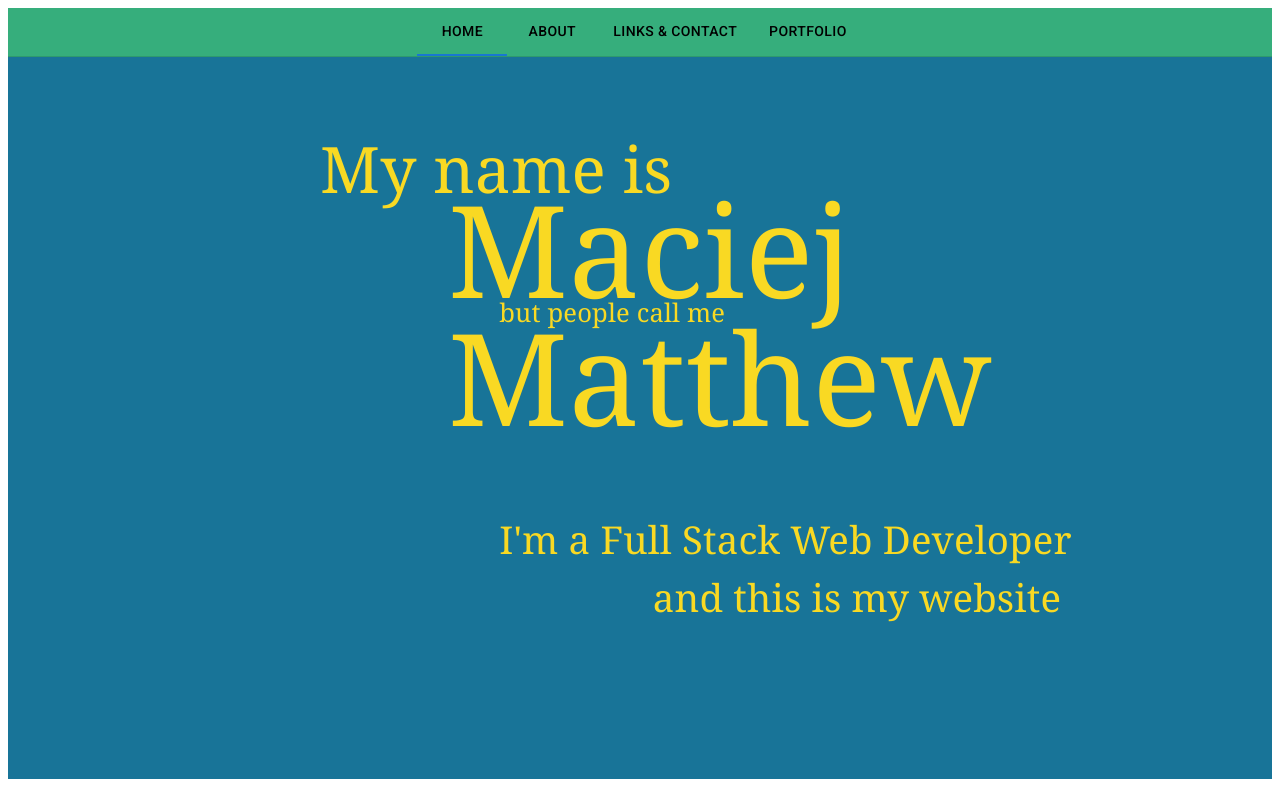
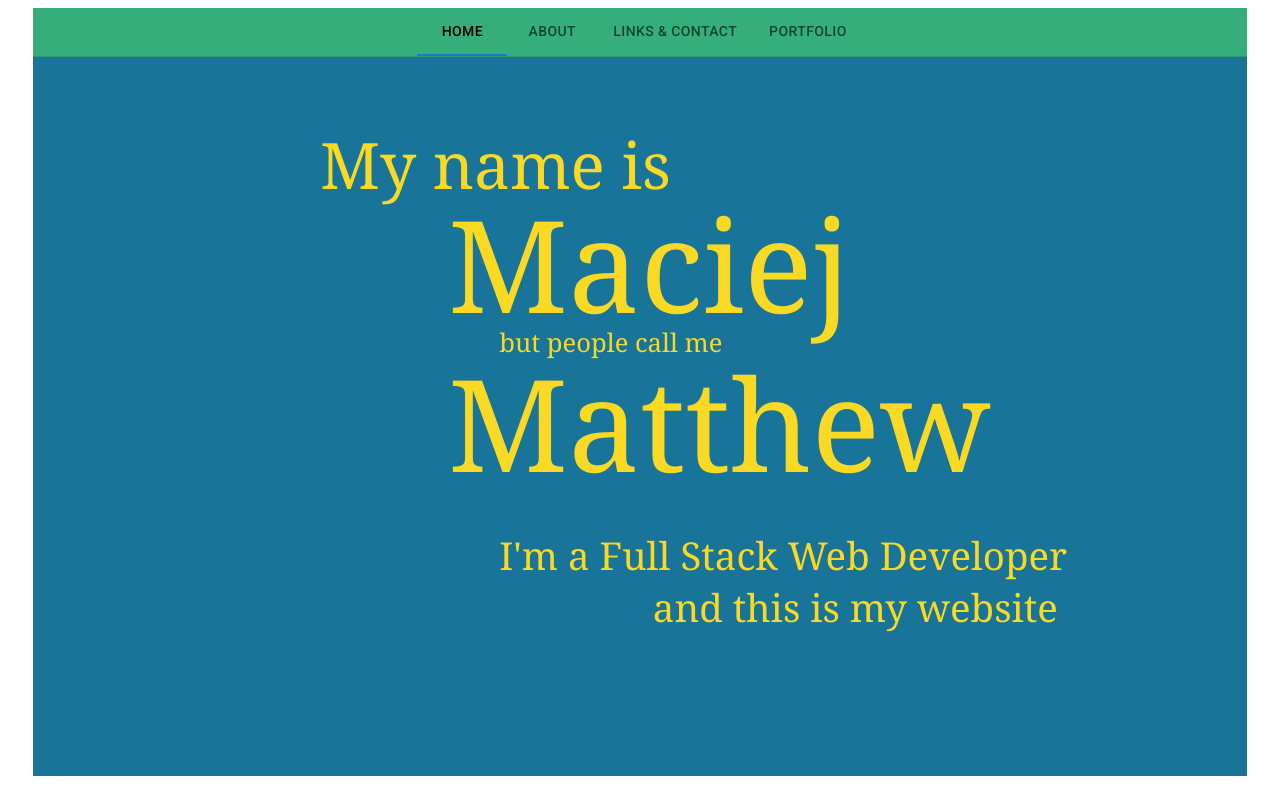
Before and after one commit to mattbed/Portfolio, a React (Create React App) app: page / in a window 1280 px wide. Built offline with nearby package versions, Linux system fonts and the light colour scheme.

Commit message:
Fix thrown errors

```diff
--- a/public/index.html
+++ b/public/index.html
@@ -8,12 +8,12 @@
       name="description"
       content="Web site created using create-react-app"
     />
-    <link rel="apple-touch-icon" href="%PUBLIC_URL%/logo192.png" />
+    <!-- <link rel="apple-touch-icon" href="%PUBLIC_URL%/logo192.png" /> -->
     <!--
       manifest.json provides metadata used when your web app is installed on a
       user's mobile device or desktop. See https://developers.google.com/web/fundamentals/web-app-manifest/
     -->
-    <link rel="manifest" href="%PUBLIC_URL%/manifest.json" />
+    <!-- <link rel="manifest" href="%PUBLIC_URL%/manifest.json" /> -->
     <!--
       Notice the use of %PUBLIC_URL% in the tags above.
       It will be replaced with the URL of the `public` folder during the build.
--- a/src/Header.js
+++ b/src/Header.js
@@ -7,7 +7,6 @@ import Portfolio from './Portfolio'
 import PropTypes from 'prop-types';
 import Tabs from '@mui/material/Tabs';
 import LinkTab from '@mui/material/Tab';
-import Typography from '@mui/material/Typography';
 import Box from '@mui/material/Box';
 
 
@@ -24,7 +23,7 @@ function TabPanel(props) {
     >
       {value === index && (
         <Box sx={{ p: 3 }}>
-          <Typography>{children}</Typography>
+          {children}
         </Box>
       )}
     </div>
@@ -53,13 +52,13 @@ function Header() {
   };
 
   return (
-    <Box sx={{ width: '100%', bgcolor: '#187498'}}>
+    <Box sx={{ width: '96%', height: '96vh', margin: 'auto', bgcolor: '#187498'}}>
       <Box sx={{ borderBottom: 1, borderColor: 'divider', bgcolor: '#36AE7C'}}>
         <Tabs
           value={value}
           onChange={handleChange}
           aria-label="nav tabs example"
-          textColor="inherent"
+          textColor="inherit"
           centered
           >
           <LinkTab label="Home" sx={{'&:hover': {color: '#F9D923'}}} {...a11yProps(0)} />
--- a/src/Home.css
+++ b/src/Home.css
@@ -14,34 +14,34 @@
 .text-box-02{
   position: relative;
   left: 10vw;
-  bottom: 5vw;
+  bottom: 2.5vw;
   font-size: 10vw;
 }
 
 .text-box-03{
   position: relative;
   left: 14vw;
-  bottom: 9vw;
+  bottom: 4.5vw;
   font-size: 2vw;
 }
 
 .text-box-04{
   position: relative;
   left: 10vw;
-  bottom: 13vw;
+  bottom: 6.5vw;
   font-size: 10vw;
 }
 
 .text-box-05{
   position: relative;
   left: 14vw;
-  bottom: 10vw;
+  bottom: 5vw;
   font-size: 3vw;
 }
 
 .text-box-06{
   position: relative;
-  bottom: 10vw;
+  bottom: 5vw;
   left: 26vw;
   font-size: 3vw;
 }
```
